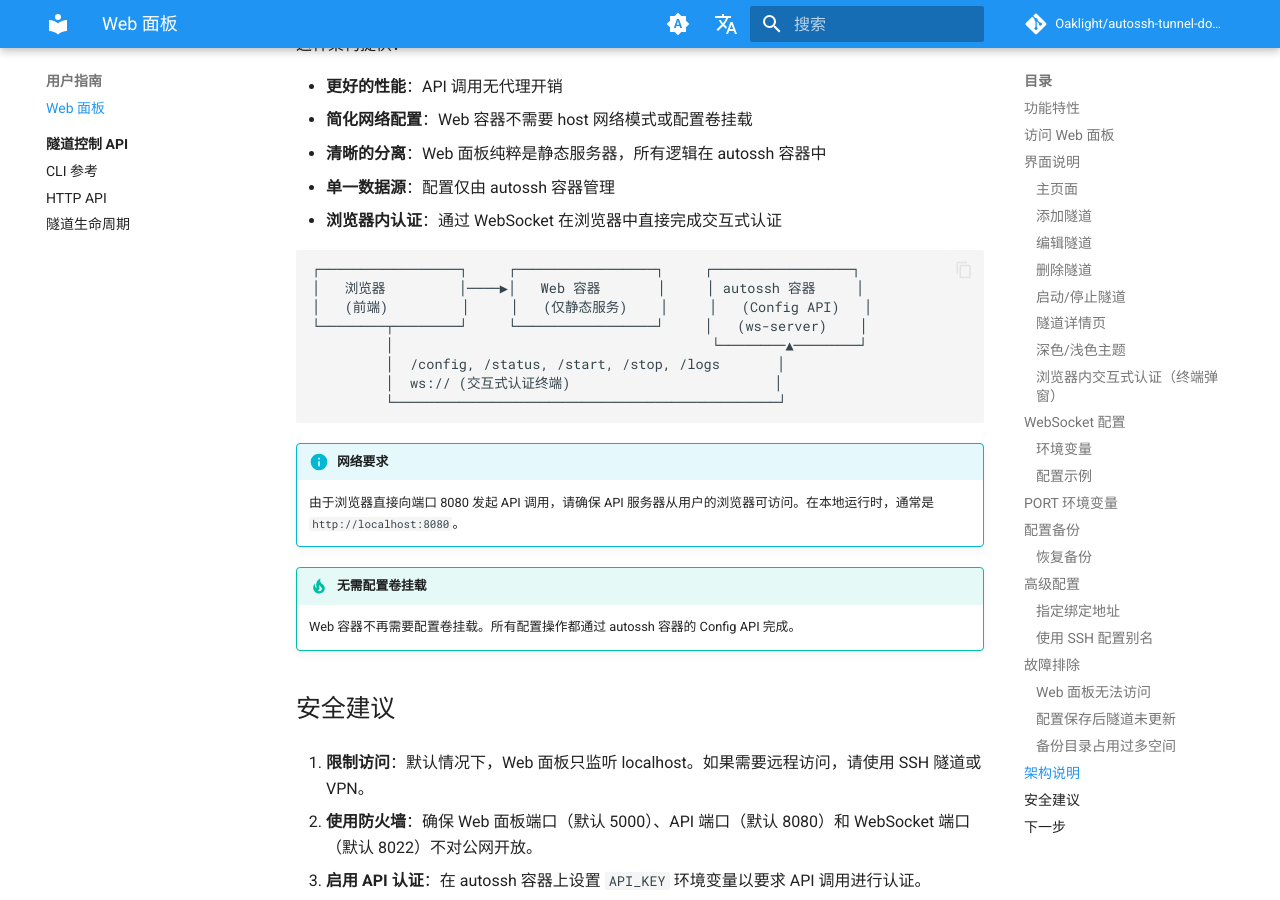
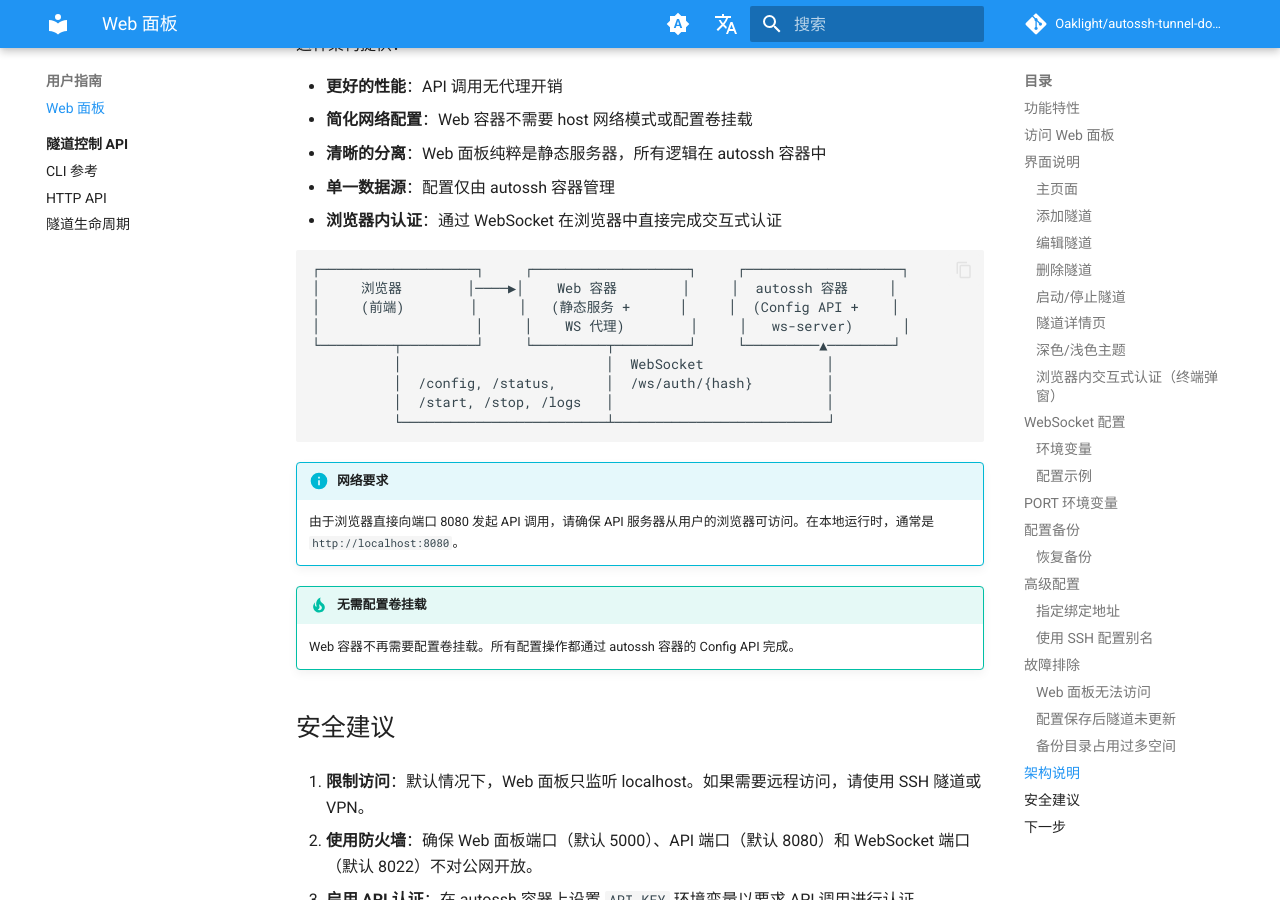
Before and after one commit to Oaklight/autossh-tunnel-dockerized, an MkDocs documentation site: the page built from docs/web-panel.md, in a window 1280 px wide and 900 px high, scrolled down 9901 px. Built offline with MkDocs 1.6.1 and Material for MkDocs 9.7.7, drawn with Linux system fonts in a browser that asks for light colours; comment, search, counter and statistics services are not loaded.

Commit message:
fix: align ASCII architecture diagram in web-panel docs

````diff
--- a/docs/web-panel.md
+++ b/docs/web-panel.md
@@ -324,14 +324,15 @@ Web 面板使用 **直接 API 架构**：
 - **浏览器内认证**：通过 WebSocket 在浏览器中直接完成交互式认证
 
 ```
-┌─────────────────┐     ┌─────────────────┐     ┌─────────────────┐
-│   浏览器         │────▶│   Web 容器       │     │ autossh 容器     │
-│   (前端)         │     │   (仅静态服务)    │     │   (Config API)   │
-└────────┬────────┘     └─────────────────┘     │   (ws-server)    │
-         │                                       └────────▲────────┘
-         │  /config, /status, /start, /stop, /logs       │
-         │  ws:// (交互式认证终端)                         │
-         └───────────────────────────────────────────────┘
+┌───────────────────┐     ┌───────────────────┐     ┌───────────────────┐
+│     浏览器        │────▶│    Web 容器        │     │  autossh 容器     │
+│     (前端)        │     │   (静态服务 +      │     │  (Config API +    │
+│                   │     │    WS 代理)        │     │   ws-server)      │
+└─────────┬─────────┘     └─────────┬─────────┘     └─────────▲────────┘
+          │                         │  WebSocket               │
+          │  /config, /status,      │  /ws/auth/{hash}         │
+          │  /start, /stop, /logs   │                          │
+          └─────────────────────────┴──────────────────────────┘
 ```
 
 !!! info "网络要求"
````
